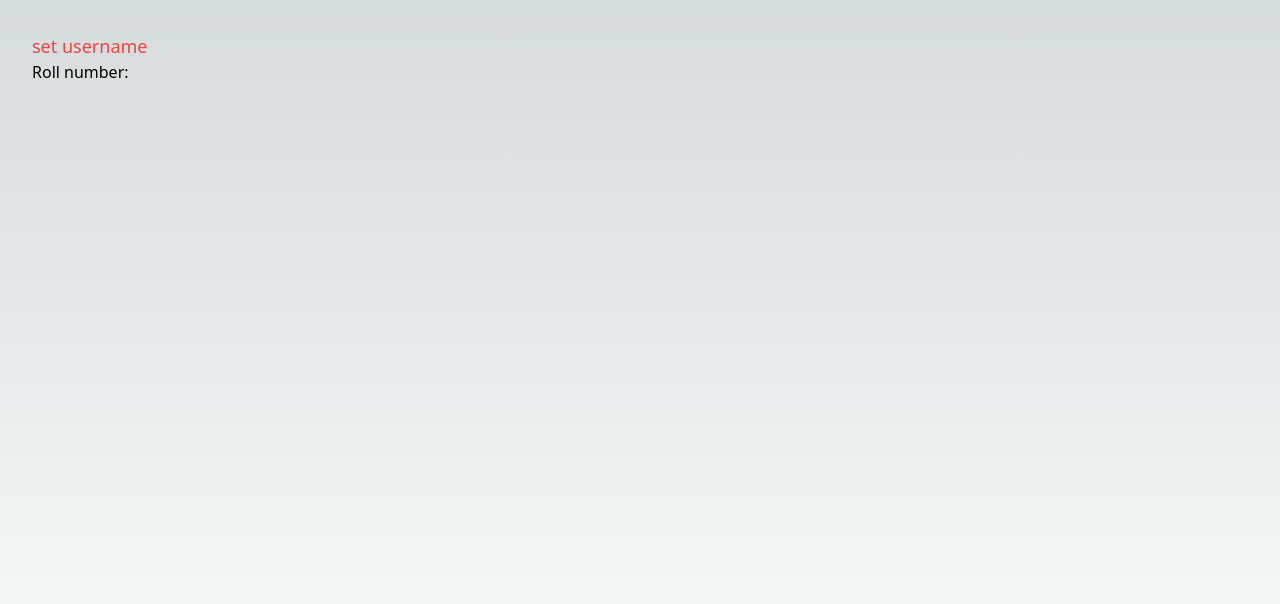
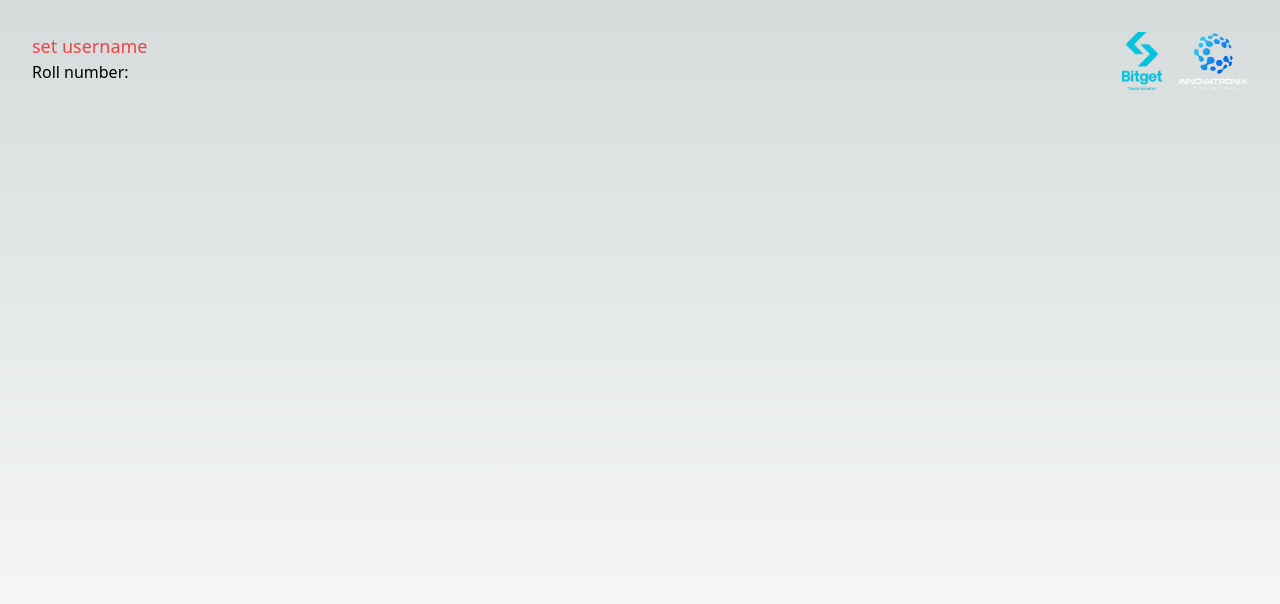
Before and after one commit to manishmh/terminal-d3fc0n, a Next.js app: page /shell in a window 1280 px wide. Shown: the top 604 px of the page. Built offline with nearby package versions, Linux system fonts and the light colour scheme.

Commit message:
sponsors added, leaderboard removed

```diff
--- a/src/app/bin/index.ts
+++ b/src/app/bin/index.ts
@@ -1,10 +1,9 @@
 import useStore from "@/store/useStore";
 
-export const SHELL_COMMANDS = ["ls", "leaderboard", "hint", "help", "flag", "question", "status", "clear", "ls -l"];
+export const SHELL_COMMANDS = ["ls", "hint", "help", "flag", "question", "status", "clear", "ls -l"];
 
 export let SHELL_COMMANDS_RESPONSE: { [key: string]: string[] } = {
   ls: SHELL_COMMANDS,
-  leaderboard: [],
   hint: [""],
   help: ["raise your hand and call nearest co-ordinator"],
   flag: [],
@@ -13,7 +12,6 @@ export let SHELL_COMMANDS_RESPONSE: { [key: string]: string[] } = {
   clear: [],
   "ls -l": [
     "ls - List directory contents",
-    "leaderboard - Show the current leaderboard",
     "hint - Get a hint",
     "help - Display help information",
     "flag - Submit a flag",
--- a/src/app/shell/page.tsx
+++ b/src/app/shell/page.tsx
@@ -14,6 +14,7 @@ import StoryMode from "@/components/story-line/story-mode";
 import { checkUsernameExists } from "@/store/useLocalstorage";
 import {  useEffect, useRef, useState } from "react";
 import { MyComponent } from "../bin";
+import Sponsers from "@/components/shell/sponsers";
 
 const Shell = () => {
   const containerRef = useRef<HTMLDivElement>(null);
@@ -93,6 +94,7 @@ const Shell = () => {
           )}
         </div>
       </div>
+      <Sponsers />
     </div>
   );
 };
--- a/src/components/shell/handle-command-input.ts
+++ b/src/components/shell/handle-command-input.ts
@@ -10,9 +10,6 @@ const handleCommandInput = (
     const input = shellInput.toLowerCase();
 
     switch (input) {
-        case "leaderboard":
-            window.open('https://lb-d3fc0n.vercel.app/', '_blank');
-            break;
         case "clear":
             setBanner(false);
             setHistory([])
--- /dev/null
+++ b/src/components/shell/sponsers.tsx
@@ -0,0 +1,22 @@
+import Image from "next/image"
+
+const Sponsers = () => {
+  return (
+    <div className="flex gap-4 absolute right-8 top-8">
+        <Image
+            src="/bitget.PNG"
+            alt="bitget-sponsor"
+            width={40}
+            height={40}
+        />
+        <Image
+            src="/innov.png"
+            alt="innovotive-sponsor"
+            width={70}
+            height={50}
+        />
+    </div>
+  )
+}
+
+export default Sponsers
--- a/src/store/useLocalstorage.tsx
+++ b/src/store/useLocalstorage.tsx
@@ -1,6 +1,6 @@
 export const setLocalUsername = (username: string): void => {
   if (typeof window !== "undefined") {
-    localStorage.setItem('username', username);
+    localStorage.setItem('username', `${username} // do not remove`);
   }
 };
 
```
Also changed, not shown: public/bitget.PNG (added), public/innov.png (added).
